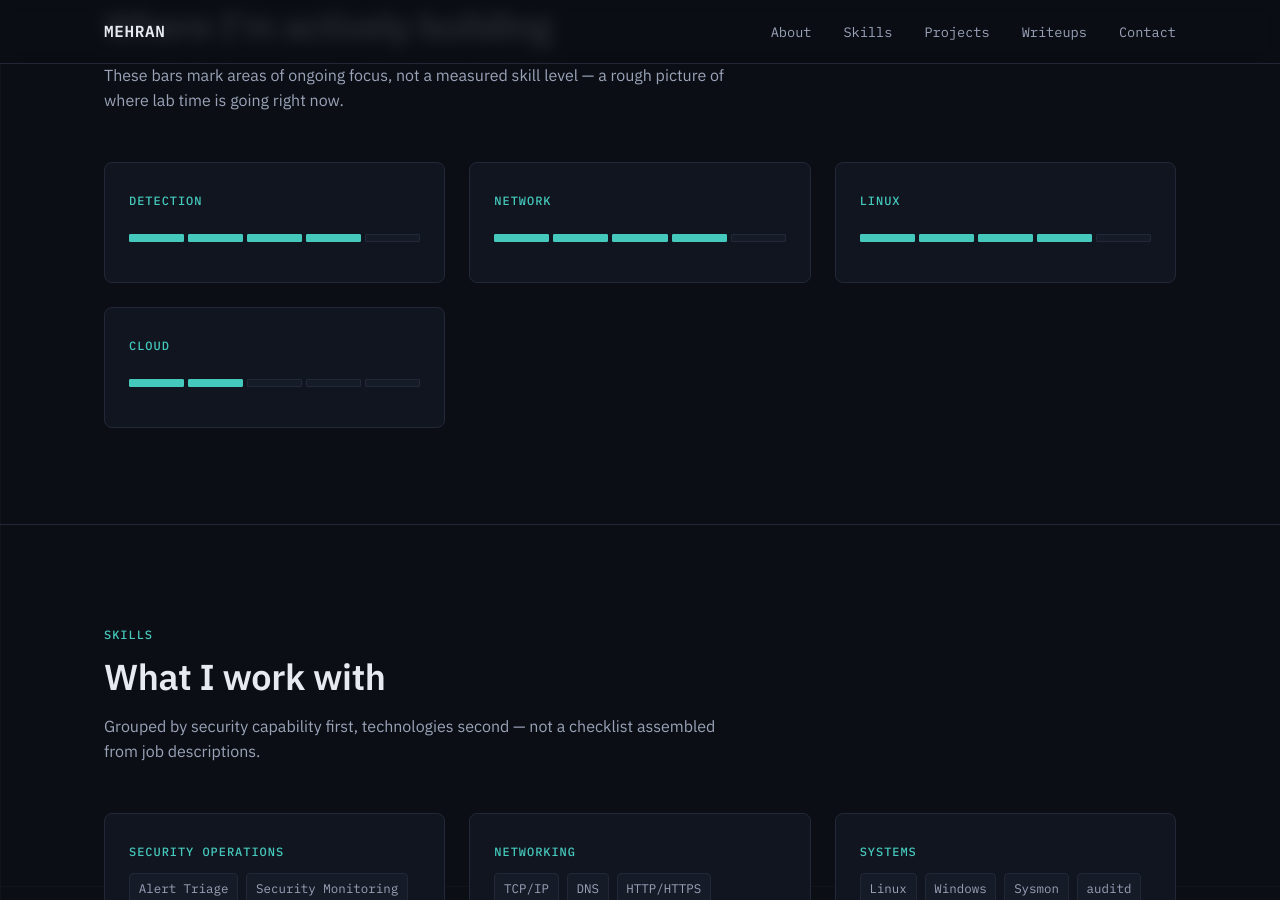
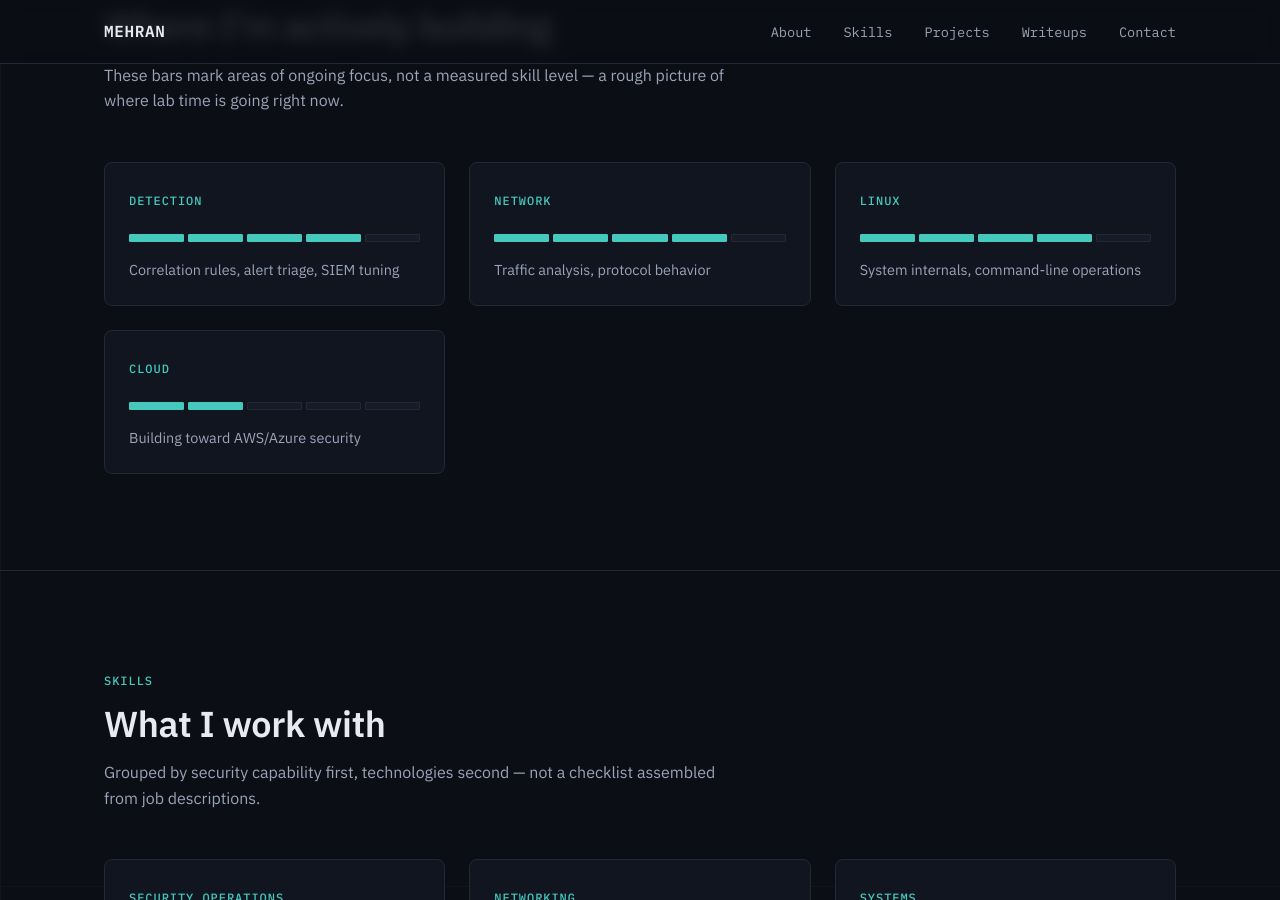
Before and after one commit to mehran-sec/mehran-sec.github.io, a Jekyll site: the page built from index.md, in a window 1280 px wide and 900 px high, scrolled down 1814 px. Built offline with Jekyll 4.4.1, drawn with Linux system fonts in a browser that asks for light colours.

Commit message:
Complete Step 5 security focus data

```diff
--- a/_data/focus.yml
+++ b/_data/focus.yml
@@ -3,15 +3,24 @@
 # right now (more hands-on lab time = more filled), set based on what's
 # actually been done in the home lab vs. what's still an early goal (cloud).
 # Edit freely — this is the single place to update as focus shifts.
+#
+# `evidence_slug` (optional) links a focus area to a real writeup's
+# filename slug, shown as a "see it applied" link in the full Security
+# Focus section.
 - label: Detection
+  description: Correlation rules, alert triage, SIEM tuning
   segments: 5
   filled: 4
+  evidence_slug: 2026-07-21-ssh-bruteforce-detection
 - label: Network
+  description: Traffic analysis, protocol behavior
   segments: 5
   filled: 4
 - label: Linux
+  description: System internals, command-line operations
   segments: 5
   filled: 4
 - label: Cloud
+  description: Building toward AWS/Azure security
   segments: 5
   filled: 2
```
